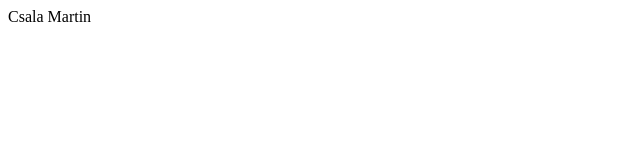
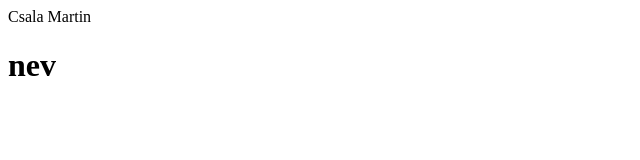
Before and after one commit to Manko-C/portfolio, a plain HTML site: page index.html in a window 1280 px wide. Shown: the full height of the page, 0-640 px from the left. Drawn offline with Linux system fonts and the light colour scheme.

Commit message:
Név beírása

```diff
--- a/index.html
+++ b/index.html
@@ -7,5 +7,6 @@
 </head>
 <body>
     <div id="CsM">Csala Martin</div>
+    <h1>nev</h1>
 </body>
 </html>
```
